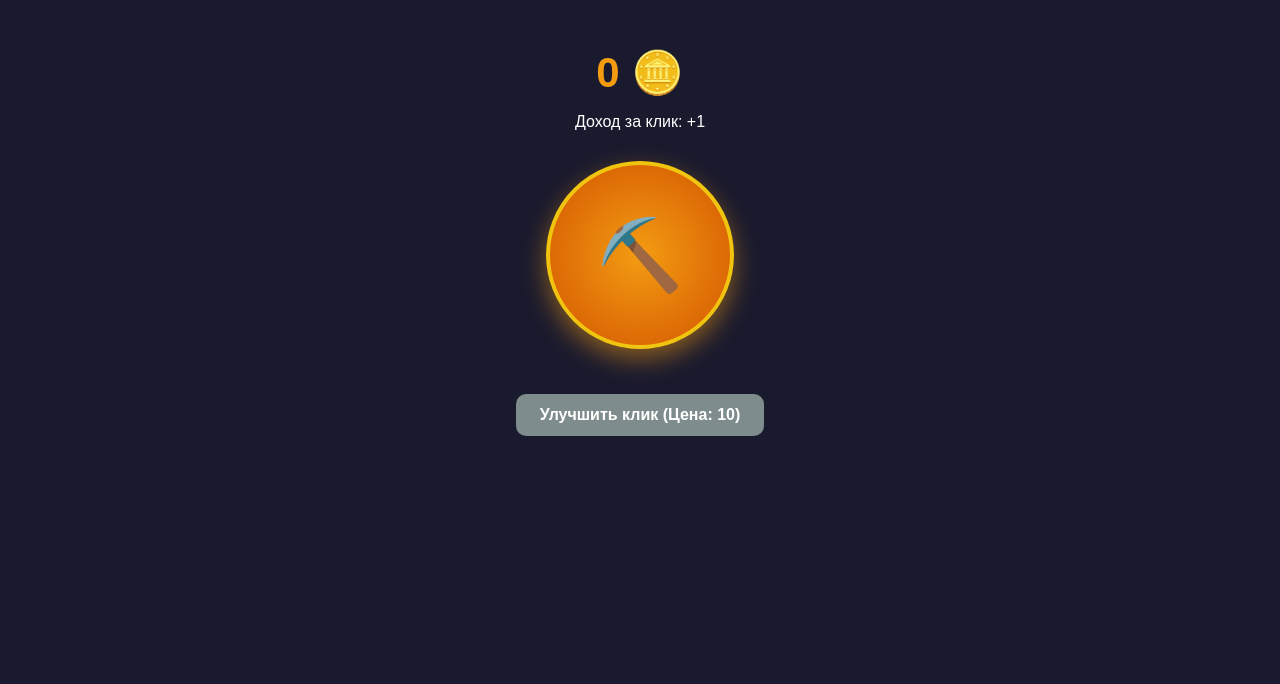
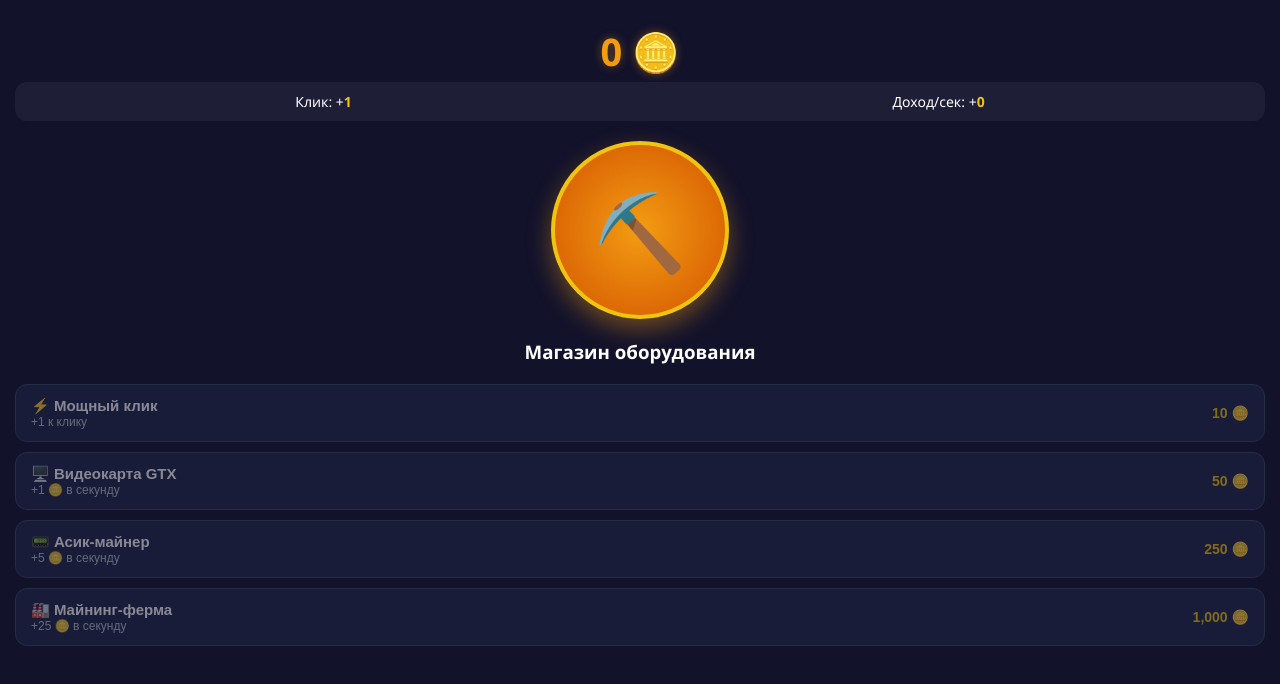
Before and after one commit to nikagruzin092-tech/cryptominer, a plain HTML site: page index.html in a window 1280 px wide. Drawn offline with Linux system fonts and the light colour scheme.

Commit message:
Update index.html

```diff
--- a/index.html
+++ b/index.html
@@ -3,111 +3,268 @@
 <head>
     <meta charset="UTF-8">
     <meta name="viewport" content="width=device-width, initial-scale=1.0, user-scalable=no">
-    <title>Crypto Miner</title>
+    <title>Crypto Miner Pro</title>
     <script src="https://telegram.org/js/telegram-web-app.js"></script>
     <style>
         body {
-            background-color: #1a1a2e;
+            background-color: #12122b;
             color: #ffffff;
-            font-family: Arial, sans-serif;
+            font-family: 'Segoe UI', Tahoma, Geneva, Verdana, sans-serif;
             text-align: center;
             margin: 0;
-            padding: 20px;
+            padding: 15px;
             user-select: none;
+            overflow-x: hidden;
         }
         h1 {
             color: #f39c12;
-            font-size: 42px;
-            margin-bottom: 10px;
+            font-size: 38px;
+            margin: 10px 0 5px 0;
+            text-shadow: 0 0 10px rgba(243, 156, 18, 0.4);
+        }
+        .stats-container {
+            display: flex;
+            justify-content: space-around;
+            background: rgba(255, 255, 255, 0.05);
+            padding: 10px;
+            border-radius: 12px;
+            margin-bottom: 20px;
+            font-size: 14px;
+        }
+        .stat-item span {
+            color: #f1c40f;
+            font-weight: bold;
         }
         .coin-btn {
             background: radial-gradient(circle, #f39c12 0%, #d35400 100%);
             border: 4px solid #f1c40f;
             border-radius: 50%;
-            width: 180px;
-            height: 180px;
-            font-size: 70px;
+            width: 170px;
+            height: 170px;
+            font-size: 75px;
             cursor: pointer;
             outline: none;
-            box-shadow: 0 10px 25px rgba(243, 156, 18, 0.5);
-            transition: transform 0.1s;
-            margin: 30px auto;
+            box-shadow: 0 10px 25px rgba(243, 156, 18, 0.4);
+            transition: transform 0.08s ease;
+            margin: 20px auto;
             display: flex;
             align-items: center;
             justify-content: center;
+            position: relative;
         }
         .coin-btn:active {
             transform: scale(0.92);
         }
-        .upgrade-btn {
-            background-color: #27ae60;
+        .shop-container {
+            display: flex;
+            flex-direction: column;
+            gap: 10px;
+            margin-top: 20px;
+        }
+        .shop-btn {
+            background: #1e2746;
+            border: 1px solid #34495e;
             color: white;
-            border: none;
-            padding: 12px 24px;
-            font-size: 16px;
-            border-radius: 10px;
+            padding: 12px 15px;
+            border-radius: 12px;
             cursor: pointer;
-            margin-top: 15px;
+            display: flex;
+            justify-content: space-between;
+            align-items: center;
+            font-size: 14px;
+            transition: background 0.2s;
+        }
+        .shop-btn:active {
+            background: #2c3e50;
+        }
+        .shop-btn:disabled {
+            opacity: 0.5;
+            cursor: not-allowed;
+        }
+        .shop-info {
+            text-align: left;
+        }
+        .shop-title {
+            font-weight: bold;
+            font-size: 15px;
+        }
+        .shop-sub {
+            font-size: 12px;
+            color: #bdc3c7;
+        }
+        .shop-cost {
+            color: #f1c40f;
             font-weight: bold;
         }
-        .upgrade-btn:disabled {
-            background-color: #7f8c8d;
+        /* Вылетающий текст отклика при клике */
+        .click-pop {
+            position: absolute;
+            color: #f1c40f;
+            font-weight: bold;
+            font-size: 24px;
+            pointer-events: none;
+            animation: floatUp 0.8s ease-out forwards;
+            z-index: 100;
+        }
+        @keyframes floatUp {
+            0% { opacity: 1; transform: translateY(0); }
+            100% { opacity: 0; transform: translateY(-50px); }
         }
     </style>
 </head>
 <body>
 
     <h1 id="balance">0 🪙</h1>
-    <p>Доход за клик: +<span id="click-power">1</span></p>
 
-    <div class="coin-btn" onclick="clickCoin()">⛏️</div>
+    <div class="stats-container">
+        <div class="stat-item">Клик: +<span id="click-power">1</span></div>
+        <div class="stat-item">Доход/сек: +<span id="passive-income">0</span></div>
+    </div>
 
-    <button id="upgrade-btn" class="upgrade-btn" onclick="buyUpgrade()">
-        Улучшить клик (Цена: <span id="upgrade-cost">10</span>)
-    </button>
+    <div class="coin-btn" id="coin" onclick="clickCoin(event)">⛏️</div>
+
+    <h3>Магазин оборудования</h3>
+    <div class="shop-container">
+        <button id="btn-click" class="shop-btn" onclick="buyClickUpgrade()">
+            <div class="shop-info">
+                <div class="shop-title">⚡ Мощный клик</div>
+                <div class="shop-sub">+1 к клику</div>
+            </div>
+            <div class="shop-cost" id="cost-click">10 🪙</div>
+        </button>
+
+        <button id="btn-gpu" class="shop-btn" onclick="buyGPU()">
+            <div class="shop-info">
+                <div class="shop-title">🖥️ Видеокарта GTX</div>
+                <div class="shop-sub">+1 🪙 в секунду</div>
+            </div>
+            <div class="shop-cost" id="cost-gpu">50 🪙</div>
+        </button>
+
+        <button id="btn-asic" class="shop-btn" onclick="buyASIC()">
+            <div class="shop-info">
+                <div class="shop-title">📟 Асик-майнер</div>
+                <div class="shop-sub">+5 🪙 в секунду</div>
+            </div>
+            <div class="shop-cost" id="cost-asic">250 🪙</div>
+        </button>
+
+        <button id="btn-farm" class="shop-btn" onclick="buyFarm()">
+            <div class="shop-info">
+                <div class="shop-title">🏭 Майнинг-ферма</div>
+                <div class="shop-sub">+25 🪙 в секунду</div>
+            </div>
+            <div class="shop-cost" id="cost-farm">1000 🪙</div>
+        </button>
+    </div>
 
     <script>
-        // Инициализация Telegram SDK
         const tg = window.Telegram ? window.Telegram.WebApp : null;
         if (tg) tg.expand();
 
-        // Загрузка сохранённого прогресса
+        // Состояние игры
         let balance = parseInt(localStorage.getItem('miner_balance')) || 0;
         let clickPower = parseInt(localStorage.getItem('miner_clickPower')) || 1;
-        let upgradeCost = parseInt(localStorage.getItem('miner_upgradeCost')) || 10;
+        let passiveIncome = parseInt(localStorage.getItem('miner_passiveIncome')) || 0;
+
+        let costClick = parseInt(localStorage.getItem('miner_costClick')) || 10;
+        let costGPU = parseInt(localStorage.getItem('miner_costGPU')) || 50;
+        let costASIC = parseInt(localStorage.getItem('miner_costASIC')) || 250;
+        let costFarm = parseInt(localStorage.getItem('miner_costFarm')) || 1000;
 
         function updateUI() {
-            document.getElementById('balance').innerText = balance + ' 🪙';
+            document.getElementById('balance').innerText = balance.toLocaleString() + ' 🪙';
             document.getElementById('click-power').innerText = clickPower;
-            document.getElementById('upgrade-cost').innerText = upgradeCost;
+            document.getElementById('passive-income').innerText = passiveIncome;
 
-            const btn = document.getElementById('upgrade-btn');
-            btn.disabled = balance < upgradeCost;
+            document.getElementById('cost-click').innerText = costClick.toLocaleString() + ' 🪙';
+            document.getElementById('cost-gpu').innerText = costGPU.toLocaleString() + ' 🪙';
+            document.getElementById('cost-asic').innerText = costASIC.toLocaleString() + ' 🪙';
+            document.getElementById('cost-farm').innerText = costFarm.toLocaleString() + ' 🪙';
+
+            document.getElementById('btn-click').disabled = balance < costClick;
+            document.getElementById('btn-gpu').disabled = balance < costGPU;
+            document.getElementById('btn-asic').disabled = balance < costASIC;
+            document.getElementById('btn-farm').disabled = balance < costFarm;
         }
 
-        function clickCoin() {
+        function clickCoin(e) {
             balance += clickPower;
-            saveProgress();
-            updateUI();
+
+            // Анимация текста при клике
+            const pop = document.createElement('div');
+            pop.className = 'click-pop';
+            pop.innerText = '+' + clickPower;
+            pop.style.left = (e.clientX || window.innerWidth / 2) - 15 + 'px';
+            pop.style.top = (e.clientY || window.innerHeight / 2) - 30 + 'px';
+            document.body.appendChild(pop);
+            setTimeout(() => pop.remove(), 800);
+
             if (tg && tg.HapticFeedback) {
                 tg.HapticFeedback.impactOccurred('light');
             }
+
+            saveProgress();
+            updateUI();
         }
 
-        function buyUpgrade() {
-            if (balance >= upgradeCost) {
-                balance -= upgradeCost;
+        function buyClickUpgrade() {
+            if (balance >= costClick) {
+                balance -= costClick;
                 clickPower += 1;
-                upgradeCost = Math.floor(upgradeCost * 1.8);
+                costClick = Math.floor(costClick * 1.8);
                 saveProgress();
                 updateUI();
             }
         }
 
+        function buyGPU() {
+            if (balance >= costGPU) {
+                balance -= costGPU;
+                passiveIncome += 1;
+                costGPU = Math.floor(costGPU * 1.6);
+                saveProgress();
+                updateUI();
+            }
+        }
+
+        function buyASIC() {
+            if (balance >= costASIC) {
+                balance -= costASIC;
+                passiveIncome += 5;
+                costASIC = Math.floor(costASIC * 1.6);
+                saveProgress();
+                updateUI();
+            }
+        }
+
+        function buyFarm() {
+            if (balance >= costFarm) {
+                balance -= costFarm;
+                passiveIncome += 25;
+                costFarm = Math.floor(costFarm * 1.6);
+                saveProgress();
+                updateUI();
+            }
+        }
+
+        // Таймер пассивного дохода (каждую 1 секунду)
+        setInterval(() => {
+            if (passiveIncome > 0) {
+                balance += passiveIncome;
+                saveProgress();
+                updateUI();
+            }
+        }, 1000);
+
         function saveProgress() {
             localStorage.setItem('miner_balance', balance);
             localStorage.setItem('miner_clickPower', clickPower);
-            localStorage.setItem('miner_upgradeCost', upgradeCost);
+            localStorage.setItem('miner_passiveIncome', passiveIncome);
+            localStorage.setItem('miner_costClick', costClick);
+            localStorage.setItem('miner_costGPU', costGPU);
+            localStorage.setItem('miner_costASIC', costASIC);
+            localStorage.setItem('miner_costFarm', costFarm);
         }
 
         updateUI();
```
